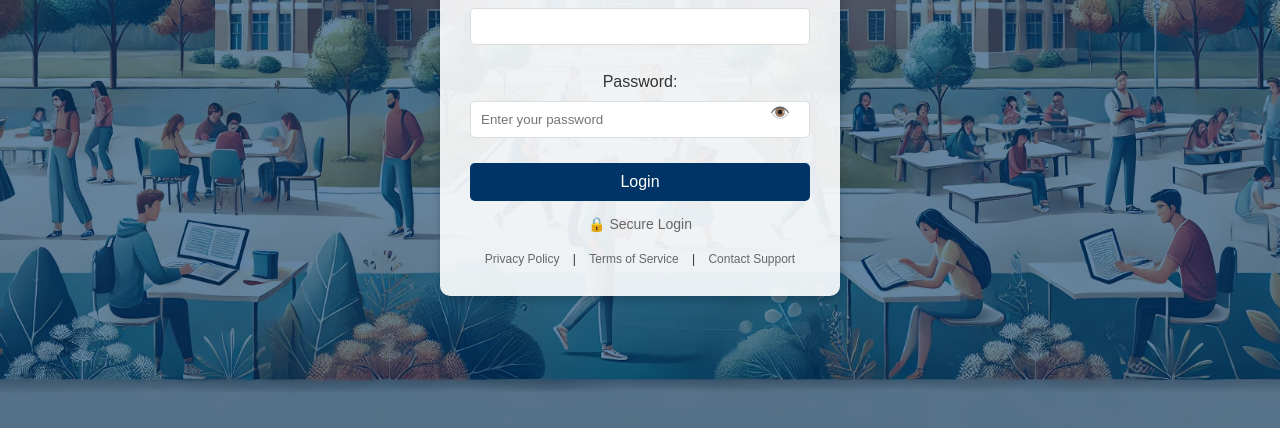
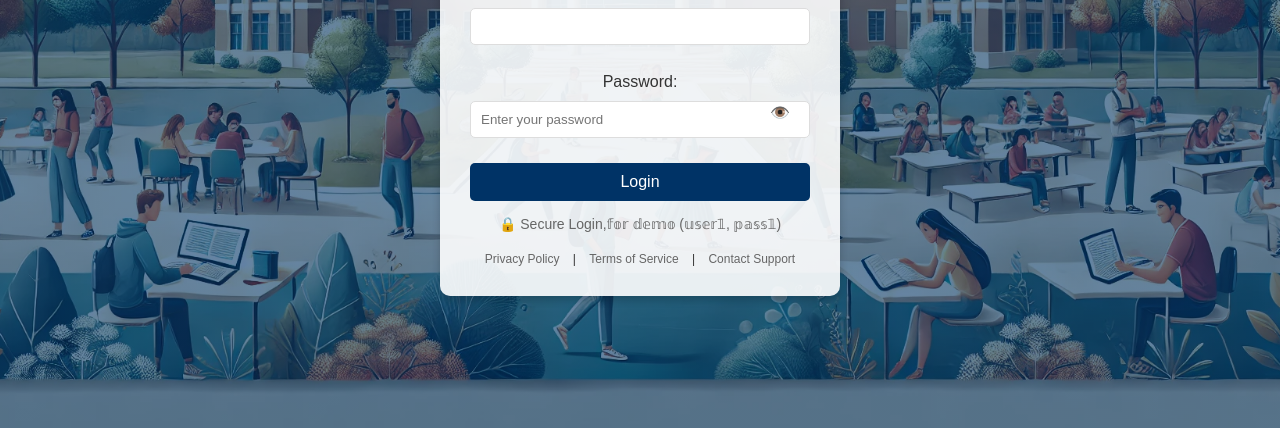
Before and after one commit to Srj-source/newproject, a plain HTML site: page student-login.html in a window 1280 px wide. Shown: the part 354-782 px from the top of the page. Drawn offline with Linux system fonts and the light colour scheme.

Commit message:
Update student-login.html

```diff
--- a/student-login.html
+++ b/student-login.html
@@ -191,7 +191,7 @@
 
 
     <!-- Security Indicator -->
-    <p class="secure">🔒 Secure Login</p>
+    <p class="secure">🔒 Secure Login,𝕗𝕠𝕣 𝕕𝕖𝕞𝕠 (𝕦𝕤𝕖𝕣𝟙, 𝕡𝕒𝕤𝕤𝟙) </p>
 
     <!-- Footer Links -->
     <div class="footer">
```
